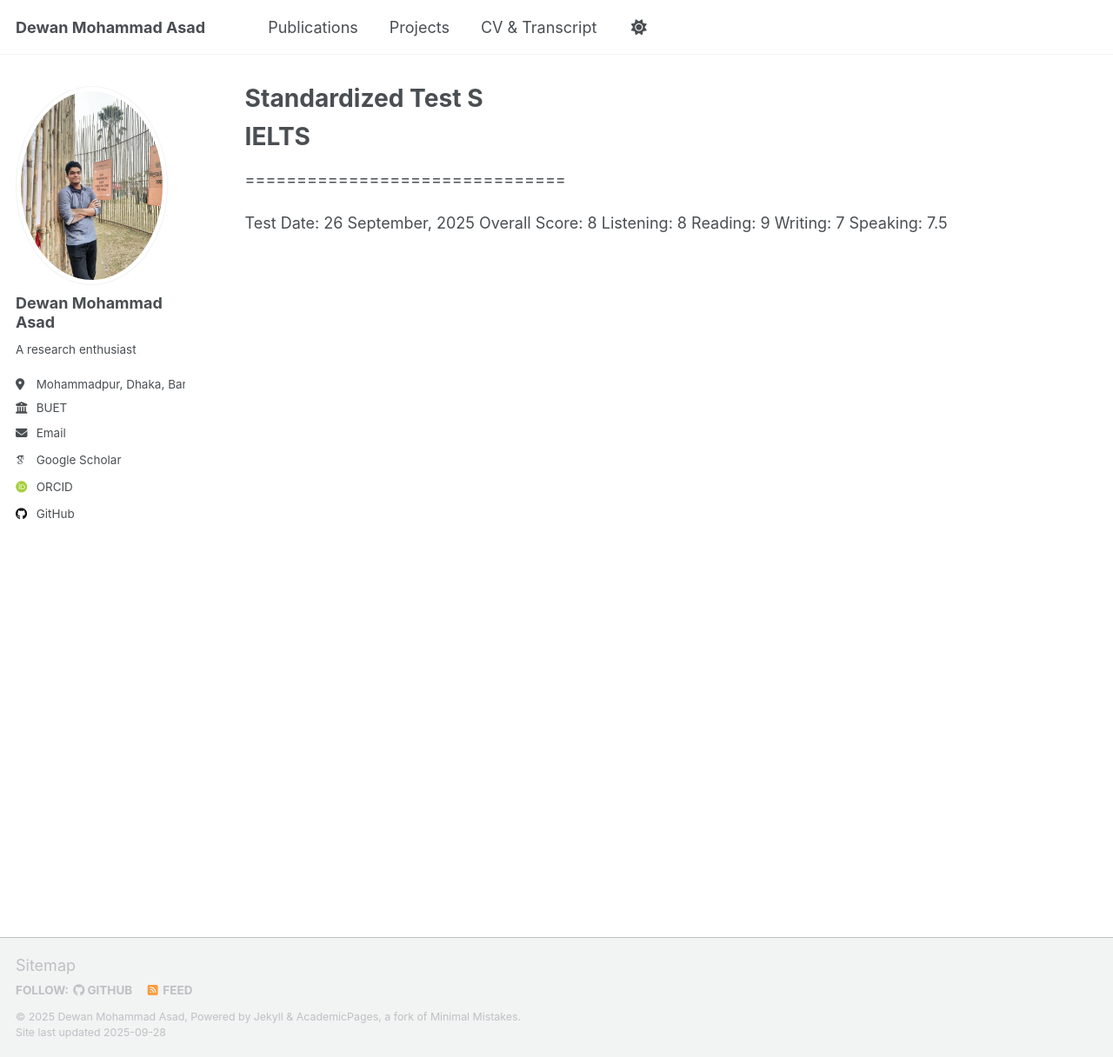
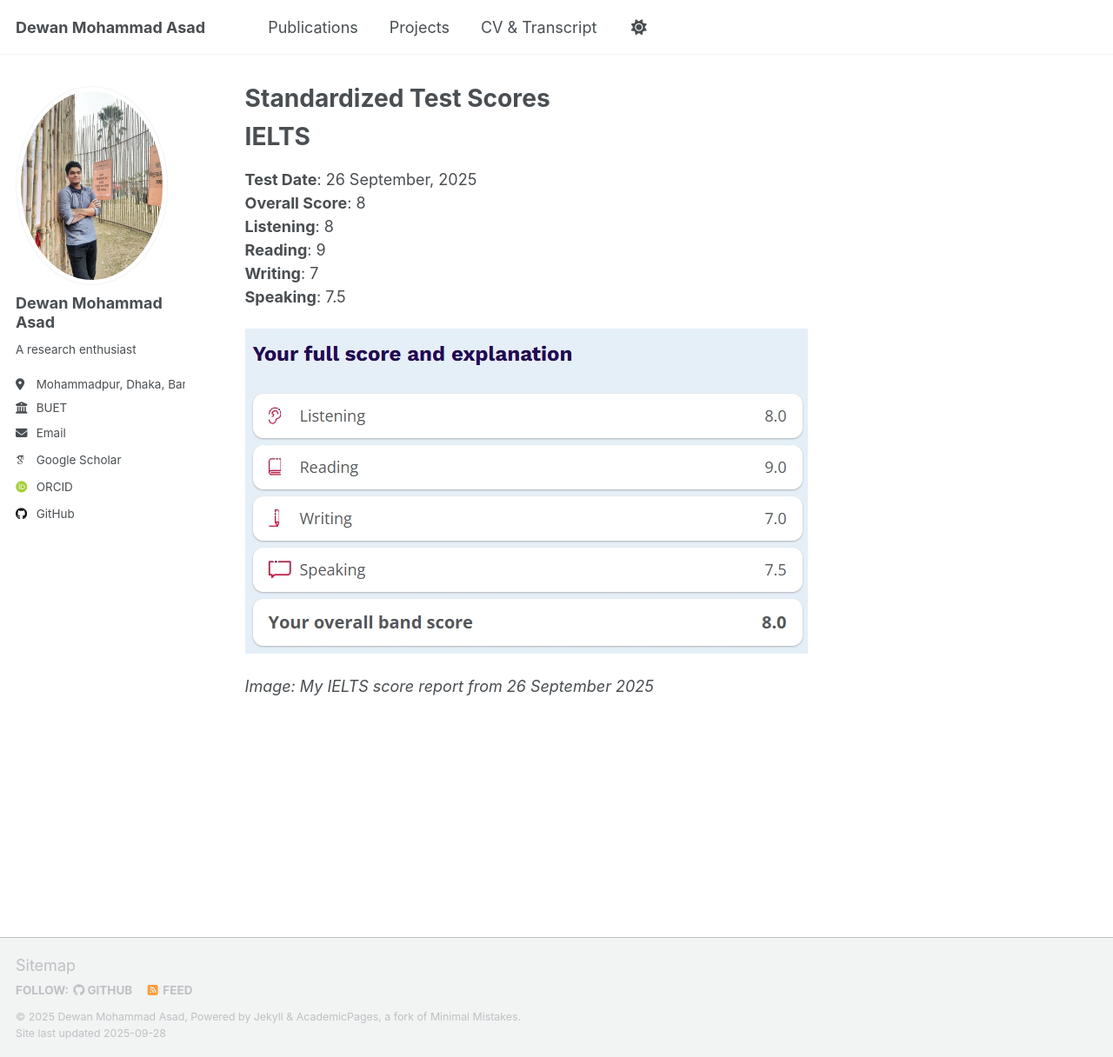
Before and after one commit to dewan-mohammad-asad-d1a/dewan-mohammad-asad-d1a.github.io, a Jekyll site: the page built from _pages/scores.md, in a window 1280 px wide and 1216 px high. Shown: the whole window at 87% size. Built offline with Jekyll 4.4.1, drawn with Linux system fonts in a browser that asks for light colours; some web fonts are replaced; a script that is not in the unit is left out.

Commit message:
Update scores.md

```diff
--- a/_pages/scores.md
+++ b/_pages/scores.md
@@ -1,19 +1,21 @@
 ---
 layout: archive
-title: "Standardized Test S"
+title: "Standardized Test Scores"
 permalink: /scores/
 author_profile: true
 ---
 
 {% include base_path %}
 
+# IELTS
 
-# IELTS
-===============================
+**Test Date**: 26 September, 2025
+**Overall Score**: 8
+**Listening**: 8
+**Reading**: 9
+**Writing**: 7
+**Speaking**: 7.5
 
-Test Date: 26 September, 2025
-Overall Score: 8
-Listening: 8
-Reading: 9
-Writing: 7
-Speaking: 7.5
+![IELTS Score Report]({{ base_path }}/images/ielts_score.jpg)
+
+*Image: My IELTS score report from 26 September 2025*
```
